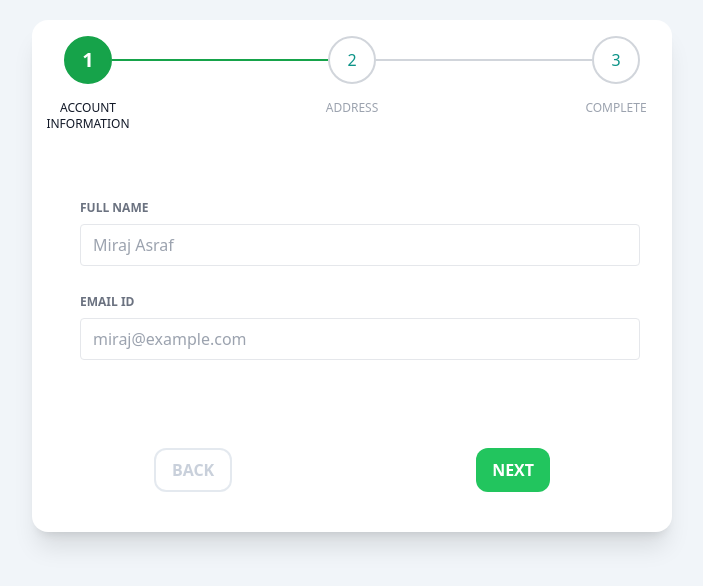
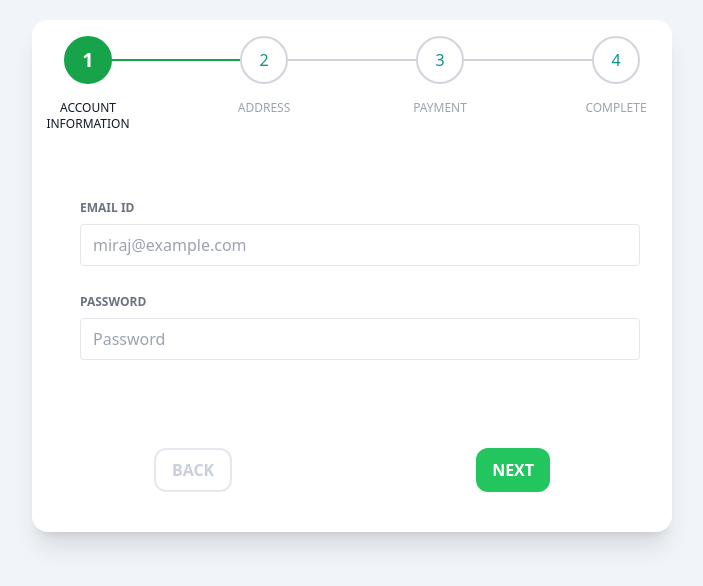
Before and after one commit to Miraj8280/multiple-steps-form, a React (Create React App) app: page / in a window 1280 px wide. Shown: the top 586 px of the page, without its empty margins (288-991 px from the left). Built offline with nearby package versions, Linux system fonts and the light colour scheme; the HTML template or start-up script is replaced by a standard one.

Commit message:
Payment page added

```diff
--- a/src/App.jsx
+++ b/src/App.jsx
@@ -4,6 +4,7 @@ import Stepper from "./components/Stepper";
 import StepperControl from "./components/StepperControl";
 import Account from "./components/steps/Account";
 import Details from "./components/steps/Details";
+import Payment from "./components/steps/Payment";
 import Final  from "./components/steps/Final";
 
 function App() {
@@ -13,6 +14,7 @@ function App() {
   const steps = [
     "Account Information",
     "Address",
+    "Payment",
     "Complete"
   ];
 
@@ -23,6 +25,8 @@ function App() {
       case 2:
         return < Details />
       case 3:
+        return < Payment />
+      case 4:
         return < Final />
       default:
     }
--- a/src/components/steps/Account.jsx
+++ b/src/components/steps/Account.jsx
@@ -9,7 +9,7 @@ export default function Account() {
 
     return (
     <div className='flex flex-col'>
-        <div className='w-full mx-2 flex-1'>
+        {/* <div className='w-full mx-2 flex-1'>
             <div className='font-bold h-6 mt-3 text-gray-500 text-xs leading-8 uppercase'>
                 Full name
             </div>
@@ -22,7 +22,7 @@ export default function Account() {
                     className='p-1 px-2 appearance-none outline-none w-full text-gray-800'
                 />
             </div>
-        </div>
+        </div> */}
 
         <div className='w-full mx-2 flex-1'>
             <div className='font-bold h-6 mt-3 text-gray-500 text-xs leading-8 uppercase'>
@@ -39,6 +39,21 @@ export default function Account() {
                 />
             </div>
         </div>
+        <div className="mx-2 w-full flex-1">
+        <div className="mt-3 h-6 text-xs font-bold uppercase leading-8 text-gray-500">
+          Password
+        </div>
+        <div className="my-2 flex rounded border border-gray-200 bg-white p-1">
+          <input
+            onChange={handleChange}
+            value={userData["password"] || ""}
+            name="password"
+            placeholder="Password"
+            type="password"
+            className="w-full appearance-none p-1 px-2 text-gray-800 outline-none"
+          />
+        </div>
+      </div>
     </div>
     );
 }
--- /dev/null
+++ b/src/components/steps/Payment.jsx
@@ -0,0 +1,43 @@
+import { useStepperContext } from "../../contexts/StepperContext";
+
+export default function Payment() {
+  const { userData, setUserData } = useStepperContext();
+
+  const handleChange = (e) => {
+    const { name, value } = e.target;
+    setUserData({ ...userData, [name]: value });
+  };
+  return (
+    <div className="flex flex-col ">
+      <div className="w-full mx-2 flex-1">
+        <div className="font-bold h-6 mt-3 text-gray-500 text-xs leading-8 uppercase">
+          Credit Card
+        </div>
+        <div className="bg-white my-2 p-1 flex border border-gray-200 rounded">
+          <input
+            onChange={handleChange}
+            value={userData["card"] || ""}
+            name="card"
+            placeholder="Credit Card"
+            className="p-1 px-2 appearance-none outline-none w-full text-gray-800"
+          />
+        </div>
+      </div>
+      <div className="w-full mx-2 flex-1">
+        <div className="font-bold h-6 mt-3 text-gray-500 text-xs leading-8 uppercase">
+          Exp
+        </div>
+        <div className="bg-white my-2 p-1 flex border border-gray-200 rounded">
+          <input
+            onChange={handleChange}
+            value={userData["exp"] || ""}
+            name="exp"
+            placeholder="YY/MM/DD"
+            type="text"
+            className="p-1 px-2 appearance-none outline-none w-full text-gray-800"
+          />
+        </div>
+      </div>
+    </div>
+  );
+}
```
